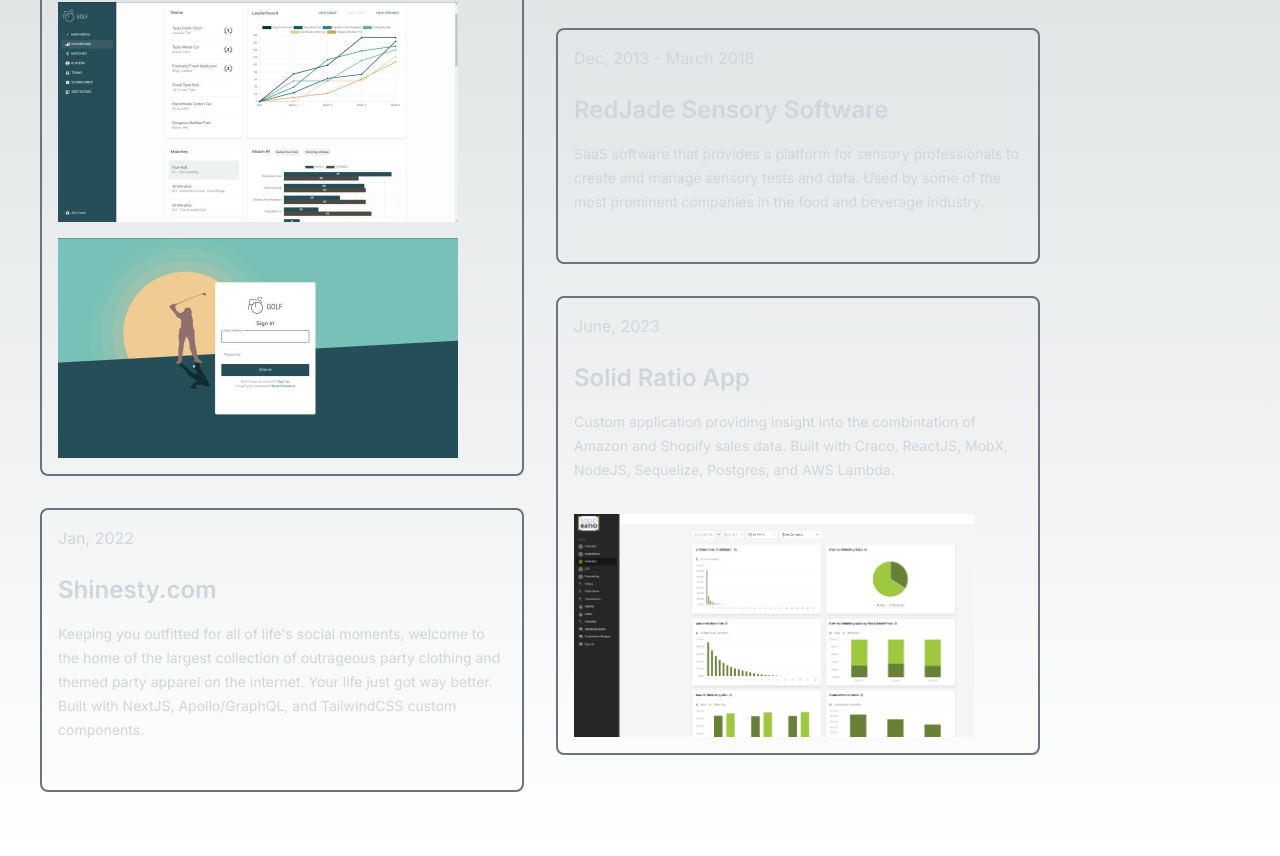
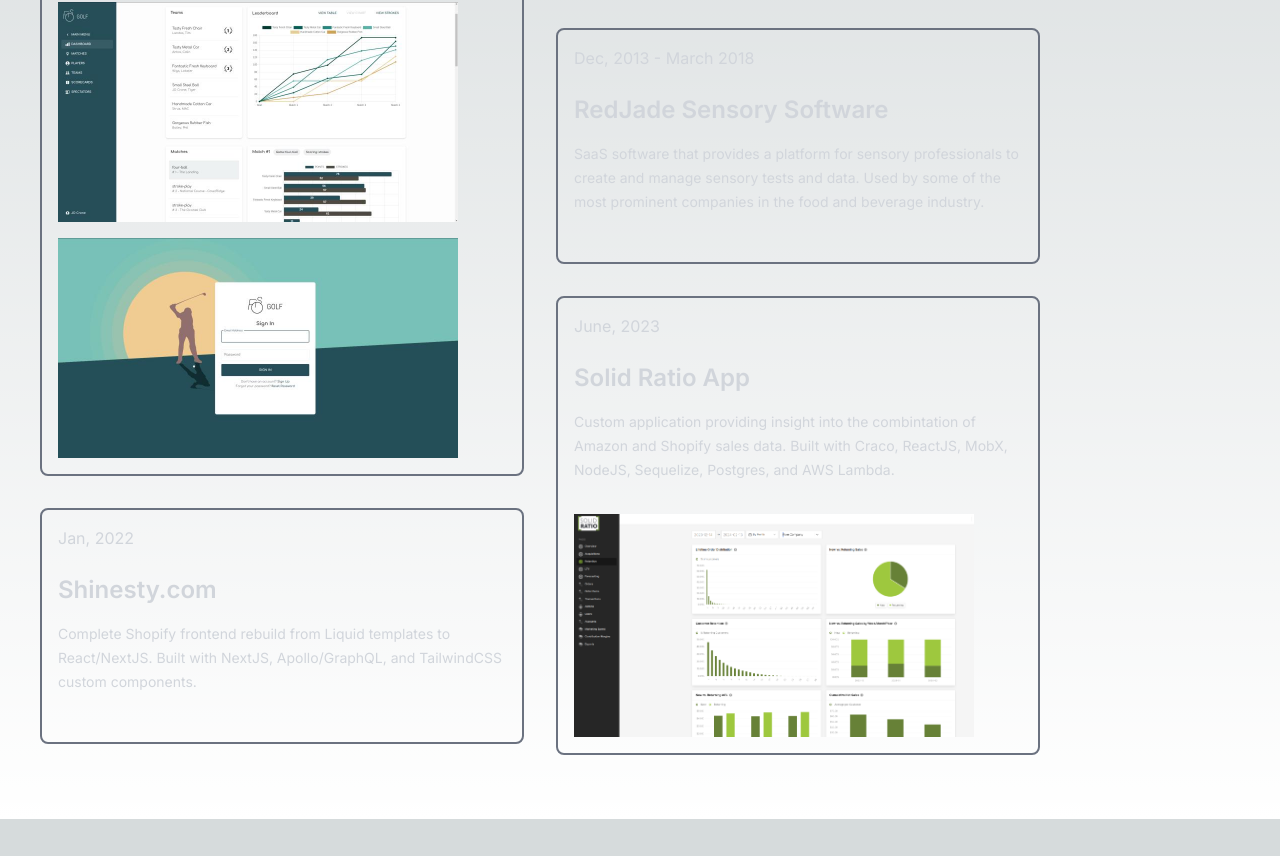
Before and after one commit to bearfact/portfolio, a Next.js app: page /projects in a window 1280 px wide. Shown: the part 322-1178 px from the top of the page. After the commit the page ends 1141 px from the top, so only its background shows below. Built offline with nearby package versions, Linux system fonts and the light colour scheme.

Commit message:
shinesty blurb

```diff
--- a/app/projects/page.tsx
+++ b/app/projects/page.tsx
@@ -38,7 +38,7 @@
                 date="Jan, 2022"
                 href="https://shinesty.com"
                 title="Shinesty.com"
-                desc="Keeping you outfitted for all of life&#39;s social moments, welcome to the home of the largest collection of outrageous party clothing and themed party apparel on the internet. Your life just got way better.  Built with NextJS, Apollo/GraphQL, and TailwindCSS custom components."
+                desc="Complete Shopify frontend rebuild from Liquid templates to React/NextJS.  Built with NextJS, Apollo/GraphQL, and TailwindCSS custom components."
               />
             </div>
             <div className="">
```
